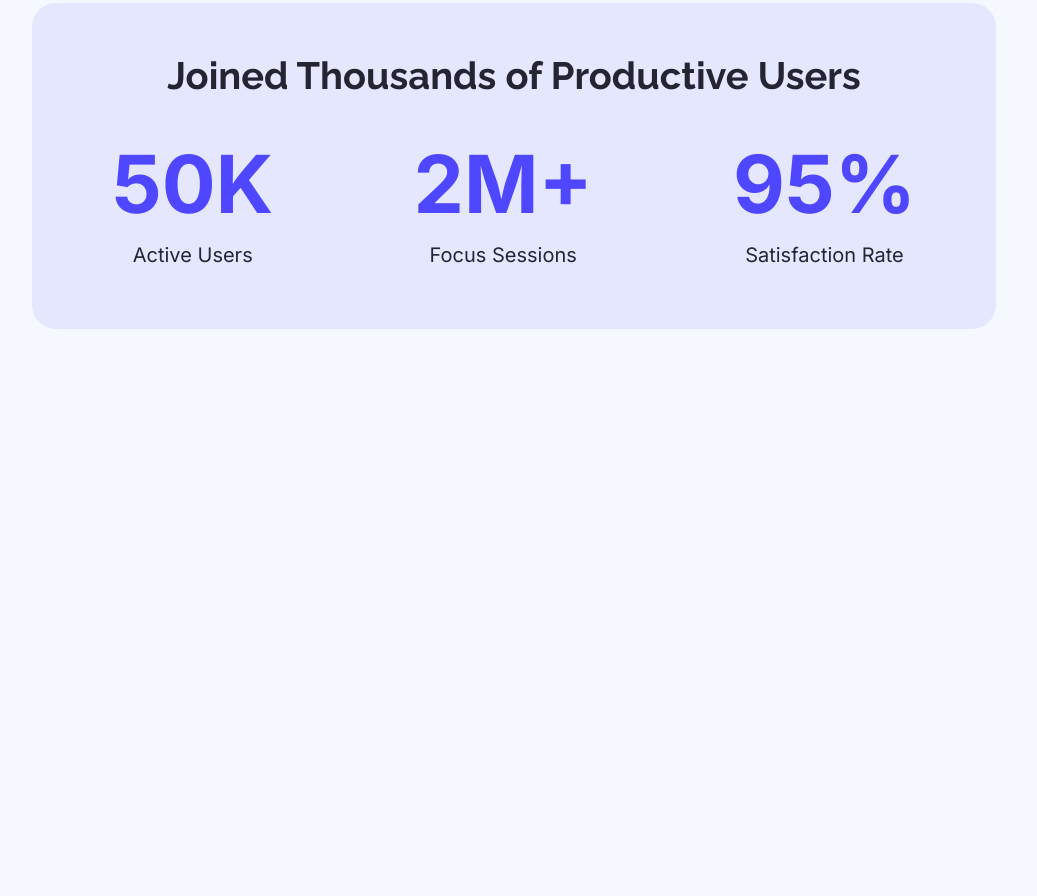
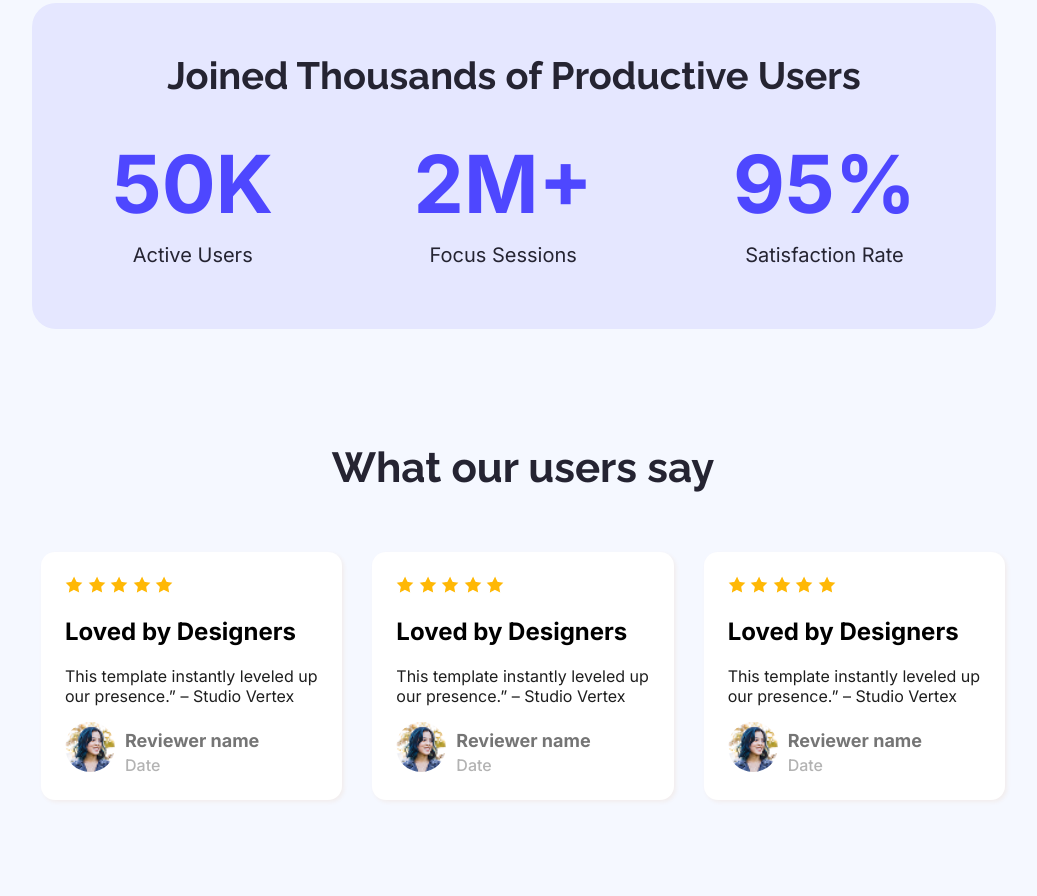
Before and after one commit to SheikhKiron/html-css-assignment-1, a plain HTML site: page index.html in a window 1280 px wide. Shown: the part 1198-2094 px from the top of the page, without its empty margins (117-1154 px from the left). Before the commit the page ends 1569 px from the top, so only its background shows below. Drawn offline with Linux system fonts and the light colour scheme.

Commit message:
Add User's Feedback Section

```diff
--- a/index.html
+++ b/index.html
@@ -37,7 +37,7 @@
         <button class="btn"><a href="">Launch Live Preview</a></button>
       </div>
       <div class="right-side">
-        <img src="images/wc-mini.png" alt="">
+        <img src="./images/wc-mini.png" alt="">
       </div>
     </section>
 
@@ -61,6 +61,67 @@
        </div>
     </div>
     </section>
+
+  <section class="testimonial-section">
+    <h1 class="font-r ts-heading">What our users say</h1>
+    <div class="card-parent inter">
+    <div class="card">
+      <div class="images">
+        <img src="./images/icon-star.png" alt="">
+        <img src="./images/icon-star.png" alt="">
+        <img src="./images/icon-star.png" alt="">
+        <img src="./images/icon-star.png" alt="">
+        <img src="./images/icon-star.png" alt="">
+      </div>
+      <h2>Loved by Designers</h2>
+      <p>This template instantly leveled up our presence.” – Studio Vertex</p>
+      <div class="reviewer">
+        <img src="./images/avatar.png" alt="">
+        <div class="reviewer-details">
+          <h4>Reviewer name</h4>
+          <p>Date</p>
+        </div>
+      </div>
+    </div>
+    <div class="card">
+      <div class="images">
+        <img src="./images/icon-star.png" alt="">
+        <img src="./images/icon-star.png" alt="">
+        <img src="./images/icon-star.png" alt="">
+        <img src="./images/icon-star.png" alt="">
+        <img src="./images/icon-star.png" alt="">
+      </div>
+      <h2>Loved by Designers</h2>
+      <p>This template instantly leveled up our presence.” – Studio Vertex</p>
+      <div class="reviewer">
+        <img src="./images/avatar.png" alt="">
+        <div class="reviewer-details">
+          <h4>Reviewer name</h4>
+          <p>Date</p>
+        </div>
+      </div>
+    </div>
+    <div class="card">
+      <div class="images">
+        <img src="./images/icon-star.png" alt="">
+        <img src="./images/icon-star.png" alt="">
+        <img src="./images/icon-star.png" alt="">
+        <img src="./images/icon-star.png" alt="">
+        <img src="./images/icon-star.png" alt="">
+      </div>
+      <h2>Loved by Designers</h2>
+      <p>This template instantly leveled up our presence.” – Studio Vertex</p>
+      <div class="reviewer">
+        <img src="./images/avatar.png" alt="">
+        <div class="reviewer-details">
+          <h4>Reviewer name</h4>
+          <p>Date</p>
+        </div>
+      </div>
+    </div>
+  </div>
+  </section>
+
   </main>
   <footer></footer>
 </body>
--- a/style.css
+++ b/style.css
@@ -31,7 +31,7 @@ a{
 
 /*=============================== header ============================*/
 header{
-  background-image: url(images/Hero-bg.png);
+  background-image: url(./images/Hero-bg.png);
   background-repeat: no-repeat;
   background-position: center;
   background-size: cover;
@@ -120,3 +120,52 @@ header{
   color: #252432;
   margin-top: -55px;
 }
+
+/* ========================= user-section ============================= */
+.testimonial-section{
+  height: 450px;
+}
+.ts-heading{
+  font-size: 42px;
+  font-weight: bold;
+  text-align: center;
+  color: #252432;
+  margin-top: 80px;
+}
+
+.card-parent{
+  display: flex;
+  justify-content: space-around;
+  margin: 60px 150px 0 150px;
+  gap: 30px;
+}
+.card{
+  width: 366px;
+  height: 200px;
+  background-color: #fff;
+  padding: 24px;
+  border-radius: 14px;
+  box-shadow: 2px 2px 4px 0  #F2EDED;
+}
+.card p{
+  color: #1E1E1E;
+}
+.reviewer{
+  display: flex;
+  gap: 10px;
+}
+.reviewer img{
+  width: 50px;
+  height: 50px;
+  border-radius: 50%;
+}
+.reviewer h4{
+  color: #757575;
+  font-size: 18px;
+  margin-top: 8px;
+}
+.reviewer-details p{
+  color: #B3B3B3;
+  font-weight: 500;
+  margin-top: -20px;
+}
```
